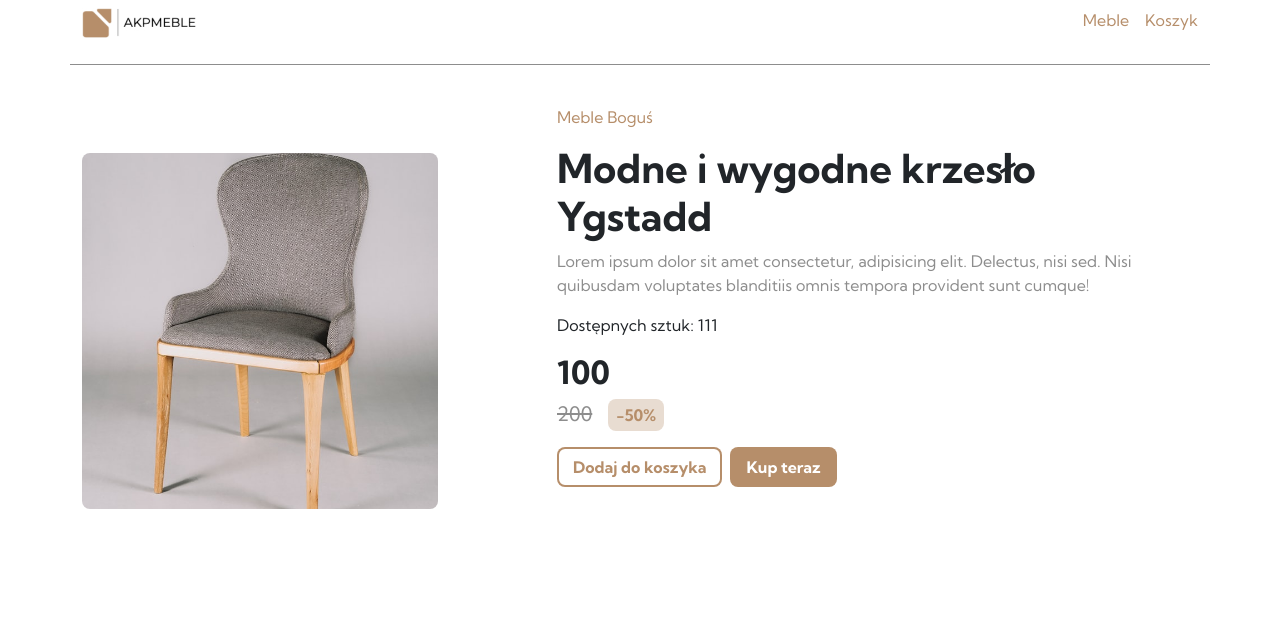
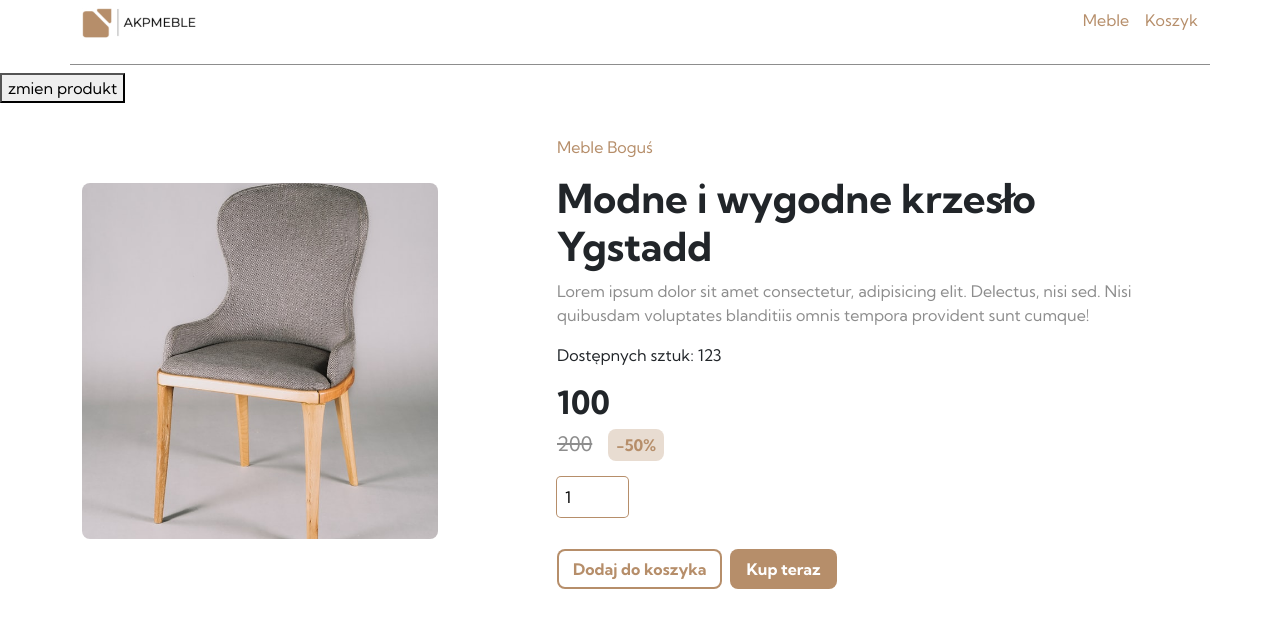
Before and after one commit to ptu14/akp-meble, an Angular app: page / in a window 1280 px wide. Shown: the top 628 px of the page. Built offline with nearby package versions, Linux system fonts and the light colour scheme.

Commit message:
life cycle-end

```diff
--- a/src/app/app.component.html
+++ b/src/app/app.component.html
@@ -26,4 +26,7 @@
   </div>
 </header>
 
-<akp-product [product]="data[0]"></akp-product>
+<button (click)="product.test()">zmien produkt</button>
+
+<akp-product #product [products]="data" [productNumber]="diplayPorduct">
+</akp-product>
--- a/src/app/app.component.ts
+++ b/src/app/app.component.ts
@@ -1,4 +1,4 @@
-import { Component } from '@angular/core';
+import { AfterViewInit, Component, OnInit, ViewChild } from '@angular/core';
 import { data } from './mocked-data';
 import { Product } from './model';
 
@@ -7,6 +7,26 @@ import { Product } from './model';
   templateUrl: './app.component.html',
   styleUrls: ['./app.component.scss'],
 })
-export class AppComponent {
+export class AppComponent implements OnInit, AfterViewInit {
   data: Product[] = data;
+
+  @ViewChild('product')
+  childComponent: any;
+
+  displayChaildComponent = true;
+
+  diplayPorduct = 0;
+
+  ngOnInit() {
+    console.log(this.childComponent);
+  }
+
+  ngAfterViewInit() {
+    this.childComponent.test();
+  }
+
+  changeProduct() {
+    this.diplayPorduct = 1;
+    this.displayChaildComponent = false;
+  }
 }
--- a/src/app/app.module.ts
+++ b/src/app/app.module.ts
@@ -1,4 +1,5 @@
 import { NgModule } from '@angular/core';
+import { FormsModule } from '@angular/forms';
 import { BrowserModule } from '@angular/platform-browser';
 
 import { AppRoutingModule } from './app-routing.module';
@@ -14,7 +15,7 @@ import { ProductsListComponent } from './products-list/products-list.component';
     ProductsListComponent,
     CartComponent,
   ],
-  imports: [BrowserModule, AppRoutingModule],
+  imports: [BrowserModule, AppRoutingModule, FormsModule],
   providers: [],
   bootstrap: [AppComponent],
 })
--- a/src/app/product/product.component.html
+++ b/src/app/product/product.component.html
@@ -1,4 +1,4 @@
-<main class="container akp-product">
+<main *ngIf="product" class="container akp-product">
   <div class="row">
     <div class="col-md-4">
       <img class="akp-product__image" [src]="product.image" alt="" />
@@ -12,23 +12,41 @@
         <p class="akp-product__caption">
           {{ product.description }}
         </p>
-        <p>Dostępnych sztuk: <span>111</span></p>
+        <p>
+          Dostępnych sztuk: <span> {{ product.itemsLeft }}</span>
+        </p>
         <div class="akp-product-price">
           <div class="akp-product-price__current">
-            <h2 class="akp-product-price__price">{{ product.price }}</h2>
+            <h2 class="akp-product-price__price">
+              {{ itemsToCart * product.price }}
+            </h2>
           </div>
           <div *ngIf="product.priceOld" class="akp-product-price__old">
             <span class="akp-product-price__old-price">{{
-              product.priceOld
+              itemsToCart * product.priceOld
             }}</span>
             <span class="akp-product-price__discount">-50%</span>
           </div>
+        </div>
+        <div style="margin: 1rem 0">
+          <input
+            class="apk-control"
+            type="number"
+            [(ngModel)]="itemsToCart"
+            [min]="1"
+            [max]="product.itemsLeft"
+          />
         </div>
         <div class="akp-product__buttons">
           <button class="akp-button akp-button--secondary">
             Dodaj do koszyka
           </button>
-          <button class="akp-button akp-button--primary">Kup teraz</button>
+          <button
+            class="akp-button akp-button--primary"
+            [disabled]="product.itemsLeft === 0"
+          >
+            Kup teraz
+          </button>
         </div>
       </div>
     </div>
--- a/src/app/product/product.component.scss
+++ b/src/app/product/product.component.scss
@@ -63,3 +63,7 @@
     color: $color-primary;
   }
 }
+
+.active {
+  border: 4px solid black;
+}
--- a/src/app/product/product.component.ts
+++ b/src/app/product/product.component.ts
@@ -1,4 +1,11 @@
-import { Component, Input, OnInit } from '@angular/core';
+import {
+  AfterViewInit,
+  Component,
+  Input,
+  OnChanges,
+  OnDestroy,
+  OnInit,
+} from '@angular/core';
 import { Product } from '../model';
 
 @Component({
@@ -6,11 +13,38 @@ import { Product } from '../model';
   templateUrl: './product.component.html',
   styleUrls: ['./product.component.scss'],
 })
-export class ProductComponent implements OnInit {
+export class ProductComponent implements OnInit, OnChanges, AfterViewInit {
   @Input()
+  products!: Product[];
+
   product!: Product;
+
+  itemsToCart = 1;
+
+  @Input()
+  productNumber!: number;
 
   constructor() {}
 
-  ngOnInit(): void {}
+  ngOnInit(): void {
+    // console.log('ngOnInit', this.productNumber);
+  }
+
+  ngOnChanges(): void {
+    this.product = this.products[this.productNumber];
+  }
+
+  ngAfterViewInit() {
+    // console.log('widok gotowy');
+  }
+
+  onClickHandler(event: Event) {
+    if (event.target) {
+      this.itemsToCart = (event.target as HTMLInputElement).valueAsNumber;
+    }
+  }
+
+  test() {
+    console.log('wykonal mnie model rodzica');
+  }
 }
```
